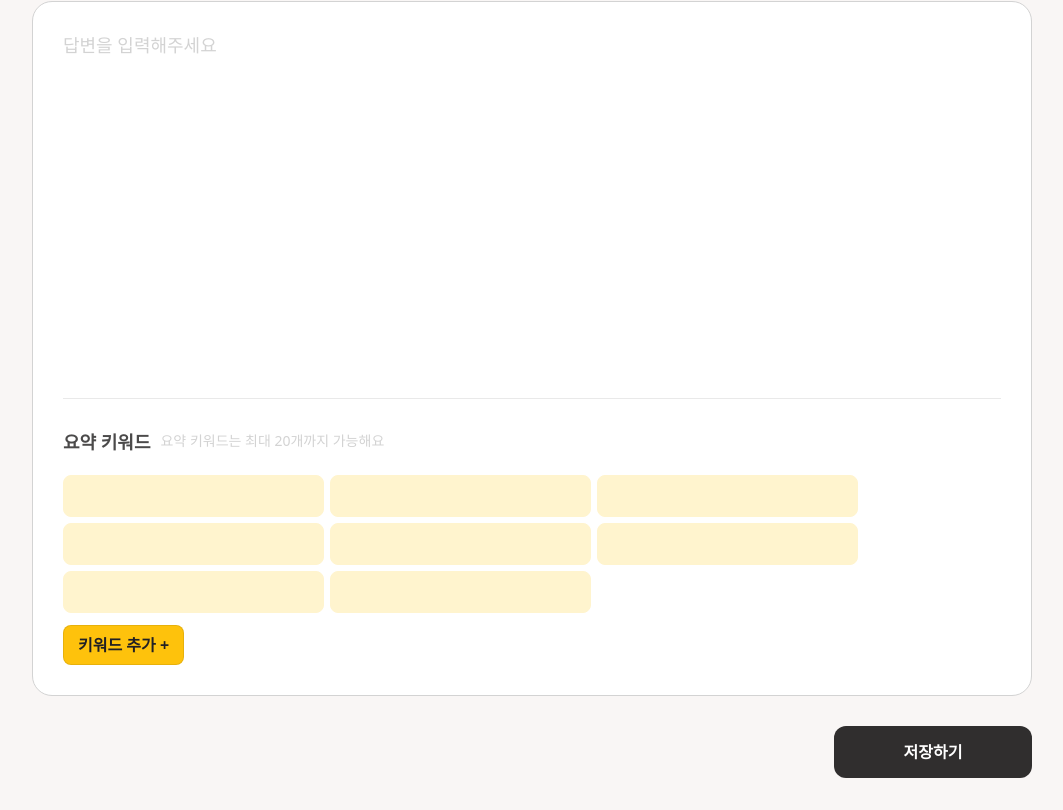
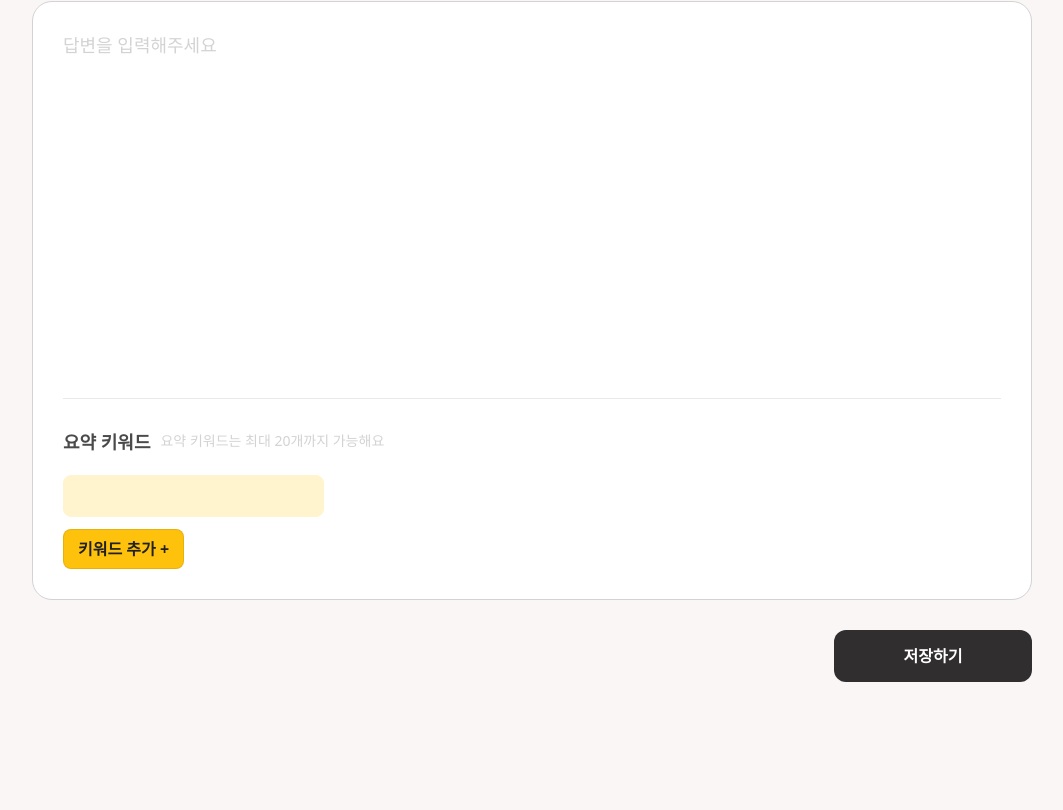
Before and after one commit to Nexters/Spurt, a Next.js app: page /post in a window 1280 px wide. Shown: the part 369-1179 px from the top of the page, without its empty margins (108-1171 px from the left). Built offline with nearby package versions, Linux system fonts and the light colour scheme.

Commit message:
키워드 추가/삭제

```diff
--- a/components/pc/Keywords/Buttons/Keyword.tsx
+++ b/components/pc/Keywords/Buttons/Keyword.tsx
@@ -1,6 +1,16 @@
 import { useState, ChangeEvent } from "react";
 
-const SumKeyWord = ({ ...props }) => {
+export interface InputItem {
+  id: number;
+  title: string;
+}
+
+interface KeywordProps {
+  deleteInput: (index: number) => void;
+  id: number;
+}
+
+const SumKeyWord = ({ deleteInput, id }: KeywordProps) => {
   const [focus, setFocus] = useState(true);
   const [inputValue, setInputValue] = useState("");
 
@@ -23,7 +33,12 @@ const SumKeyWord = ({ ...props }) => {
       ) : (
         <div className="flex items-center text-body6 text-gray-600 bg-main-100 border border-main-100 rounded-lg py-2 px-[14px] h-[38px] min-w-[42px] w-auto">
           {inputValue}
-          <button className="text-main-400 ml-[6px]">X</button>
+          <button
+            className="text-main-400 ml-[6px]"
+            onClick={() => deleteInput(id)}
+          >
+            X
+          </button>
         </div>
       )}
     </div>
--- a/components/pc/Keywords/Buttons/addKeyword.tsx
+++ b/components/pc/Keywords/Buttons/addKeyword.tsx
@@ -1,9 +1,15 @@
-const AddKeyWordBtn = ({ ...props }) => {
+interface AddBtnProps {
+  addInput: () => void;
+  value: string;
+}
+const AddKeyWordBtn = ({ addInput, value }: AddBtnProps) => {
   return (
     <button
       className="bg-main-400 text-body5 py-2 px-[14px] rounded-lg border border-gray_line"
-      {...props}
-    ></button>
+      onClick={() => addInput()}
+    >
+      {value}
+    </button>
   );
 };
 
--- a/pages/post.tsx
+++ b/pages/post.tsx
@@ -2,8 +2,25 @@ import SumKeyWord from "@/components/pc/Keywords/Buttons/Keyword";
 import AddKeyWordBtn from "@/components/pc/Keywords/Buttons/addKeyword";
 import ButtonS from "@/components/pc/Keywords/Buttons/button-s";
 import ButtonXs from "@/components/pc/Keywords/Buttons/button-xs";
+import { useRef, useState } from "react";
+import { InputItem } from "@/components/pc/Keywords/Buttons/Keyword";
 
 const Post = () => {
+  const nextID = useRef<number>(1);
+  const [inputItems, setInputItems] = useState<InputItem[]>([
+    { id: 0, title: "" },
+  ]);
+  const addInput = () => {
+    const input = {
+      id: nextID.current,
+      title: "",
+    };
+    setInputItems([...inputItems, input]);
+    nextID.current += 1;
+  };
+  const deleteInput = (index: number) => {
+    setInputItems(inputItems.filter((item) => item.id !== index));
+  };
   const qCategory = [
     "직무지식",
     "직무경험",
@@ -43,19 +60,15 @@ const Post = () => {
           </p>
         </div>
         <div className="flex mb-[12px] gap-[6px] flex-wrap">
-          <SumKeyWord></SumKeyWord>
-          <SumKeyWord></SumKeyWord>
-          <SumKeyWord></SumKeyWord>
-          <SumKeyWord></SumKeyWord>
-          <SumKeyWord></SumKeyWord>
-          <SumKeyWord></SumKeyWord>
-          <SumKeyWord></SumKeyWord>
-          <SumKeyWord></SumKeyWord>
+          {inputItems.map((item, index) => (
+            <SumKeyWord key={index} deleteInput={deleteInput} id={item.id} />
+          ))}
         </div>
         <div>
-          <AddKeyWordBtn> 키워드 추가 + </AddKeyWordBtn>
+          <AddKeyWordBtn value="키워드 추가 +" addInput={addInput} />
         </div>
       </div>
+
       <div className="flex justify-end mt-[30px] mb-[150px]">
         <ButtonS>저장하기</ButtonS>
       </div>
```
